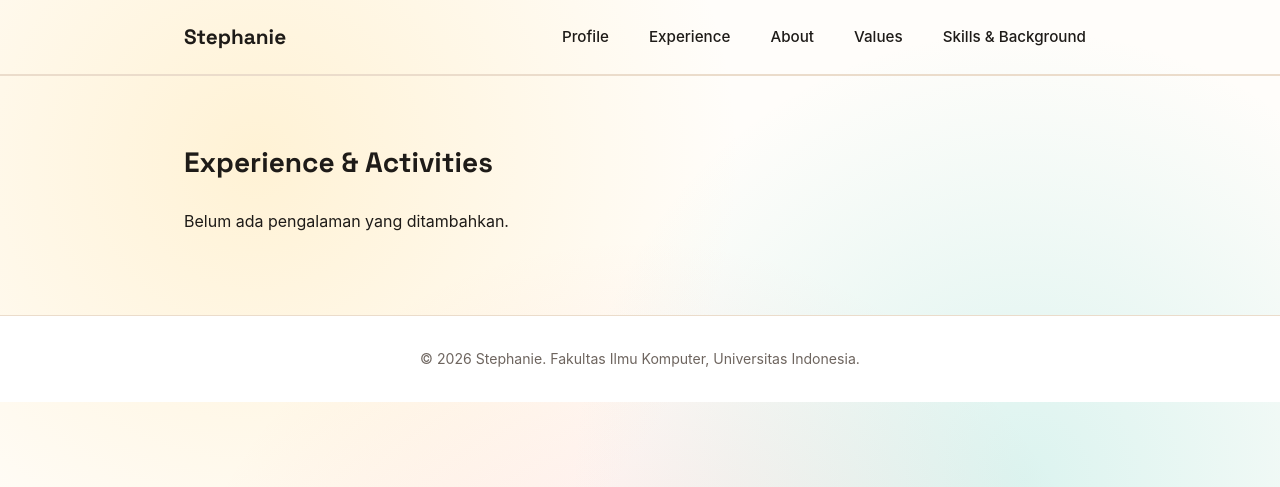
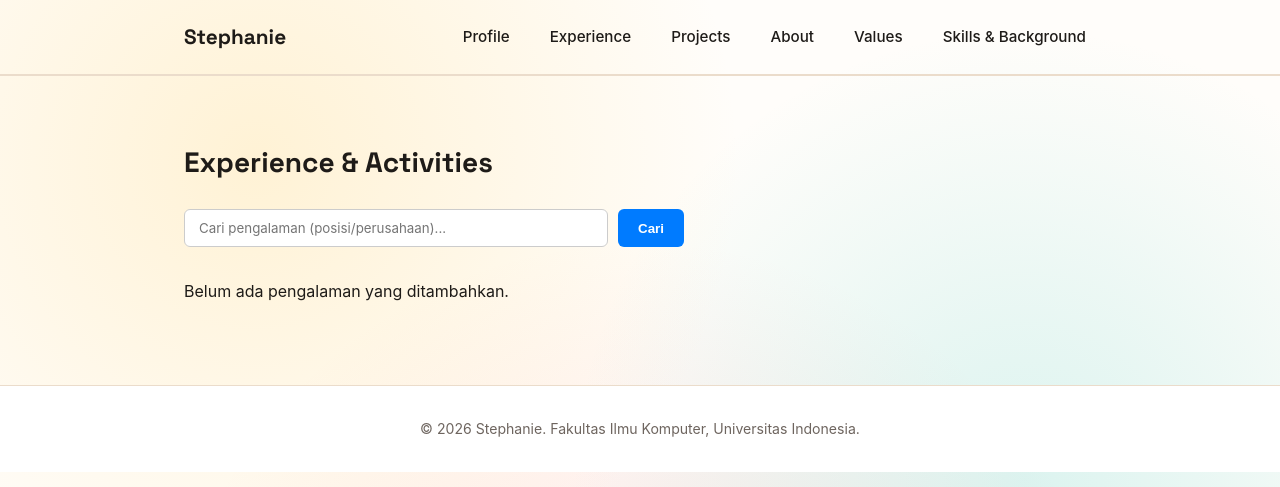
Before and after one commit to fannylaa/myportofolio, a Django app: page /experience/ in a window 1280 px wide. Shown: the top 487 px of the page. Run offline with Django 5.2, Linux system fonts and the light colour scheme; data that the repository does not hold is empty.

Commit message:
feat: add interactive search filters for projects and experience
- Update show_projects and show_experience views to handle GET query parameters

- Add search form UI and empty states in projects.html and experience.html

- Update navigation bar to include Projects link consistently

```diff
--- a/main/views.py
+++ b/main/views.py
@@ -40,11 +40,16 @@ def show_main(request):
 
 
 def show_experience(request):
-    experiences = Experience.objects.all()
+    query = request.GET.get('q', '')
+    if query:
+        # Sesuaikan 'role' atau 'company' dengan field yang ada di model Experience kamu
+        experiences = Experience.objects.filter(role__icontains=query) | Experience.objects.filter(company__icontains=query)
+    else:
+        experiences = Experience.objects.all()
 
     context = {
         'name': 'Stephanie',
-        'experiences': experiences,
+        'selected_query': query,
     }
     return render(request, 'experience.html', context)
 
@@ -53,8 +58,14 @@ def show_projects(request):
     View untuk mengambil seluruh objek Project dari database
     dan mengalirkannya ke template projects.html lewat context.
     """
-    projects = Project.objects.all().order_by('-created_at')
+    tech_query = request.GET.get('tech', '')
+    if tech_query:
+        projects = Project.objects.filter(technology__icontains=tech_query)
+    else:
+        projects = Project.objects.all()
+
     context = {
         'projects': projects,
+        'selected_tech': tech_query,
     }
     return render(request, 'projects.html', context)
--- a/templates/experience.html
+++ b/templates/experience.html
@@ -23,6 +23,7 @@
             <nav aria-label="Main Navigation">
                 <a href="{% url 'main:show_main' %}">Profile</a>
                 <a href="{% url 'main:show_experience' %}">Experience</a>
+                <a href="{% url 'main:show_projects' %}">Projects</a>
                 <a href="{% url 'main:show_main' %}#about">About</a>
                 <a href="{% url 'main:show_main' %}#values">Values</a>
                 <a href="{% url 'main:show_main' %}#background">Skills & Background</a>
@@ -34,7 +35,14 @@
         <section class="details-section">
             <div class="container">
                 <h2 class="section-title">Experience & Activities</h2>
-
+                <form method="GET" action="{% url 'main:show_experience' %}"
+                    style="margin-bottom: 2rem; display: flex; gap: 10px; max-width: 500px;">
+                    <input type="text" name="q" value="{{ selected_query }}"
+                        placeholder="Cari pengalaman (posisi/perusahaan)..."
+                        style="padding: 10px 14px; border-radius: 6px; border: 1px solid #ccc; flex: 1; font-family: inherit;">
+                    <button type="submit"
+                        style="padding: 10px 20px; background-color: var(--accent-color, #007bff); color: white; border: none; border-radius: 6px; cursor: pointer; font-weight: bold;">Cari</button>
+                </form>
                 <div class="details-grid">
 
                     {% for exp in experiences %}
--- a/templates/index.html
+++ b/templates/index.html
@@ -23,6 +23,7 @@
             <nav aria-label="Main Navigation">
                 <a href="{% url 'main:show_main' %}">Profile</a>
                 <a href="{% url 'main:show_experience' %}">Experience</a>
+                <a href="{% url 'main:show_projects' %}">Projects</a>
                 <a href="#about">About</a>
                 <a href="#values">Values</a>
                 <a href="#background">Skills & Background</a>
--- a/templates/projects.html
+++ b/templates/projects.html
@@ -35,6 +35,10 @@
         <section class="details-section">
             <div class="container">
                 <h2 class="section-title">Software Projects</h2>
+                <form method="GET" action="{% url 'main:show_projects' %}" style="margin-bottom: 2rem; display: flex; gap: 10px; max-width: 500px;">
+                    <input type="text" name="tech" value="{{ selected_tech }}" placeholder="Cari berdasarkan teknologi (misal: Python)..." style="padding: 10px 14px; border-radius: 6px; border: 1px solid #ccc; flex: 1; font-family: inherit;">
+                    <button type="submit" style="padding: 10px 20px; background-color: var(--accent-color, #007bff); color: white; border: none; border-radius: 6px; cursor: pointer; font-weight: bold;">Cari</button>
+                </form>
 
                 <div class="details-grid">
 
```
